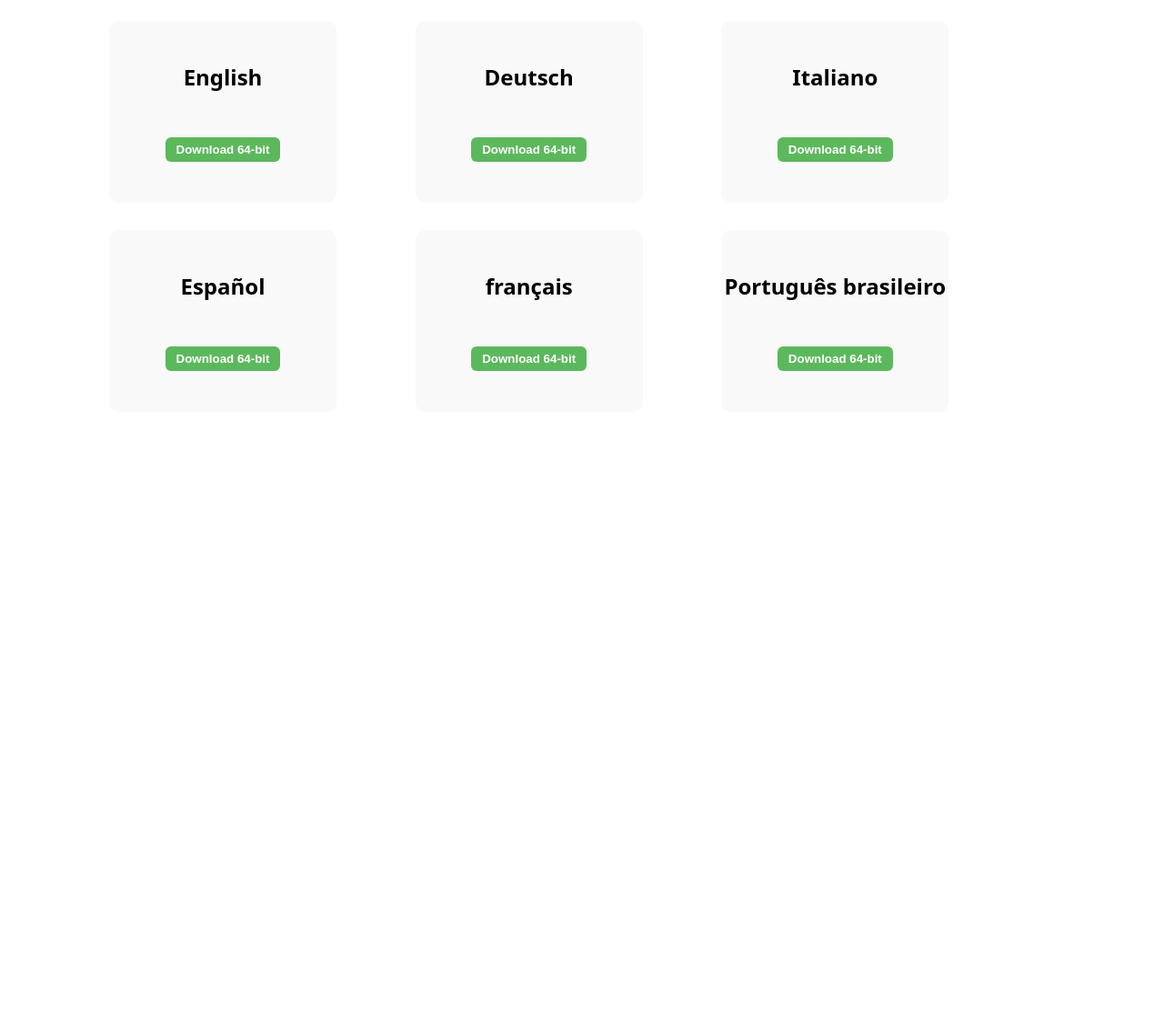
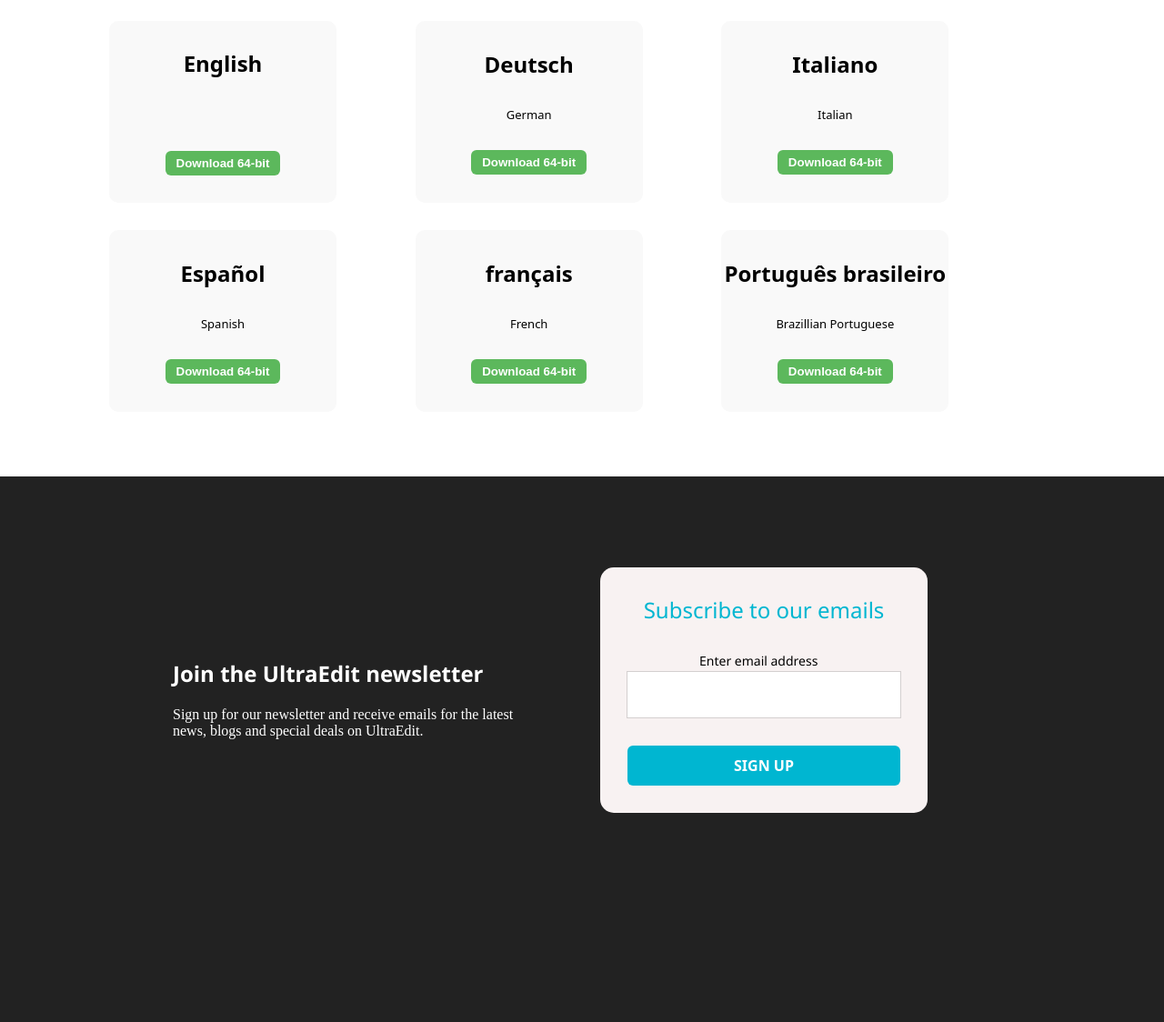
Before and after one commit to Saumya-Jha-07/UI_Clones, a plain HTML site: page UltraEdit/ultraEditUI.html in a window 1280 px wide. Shown: the part 722-1846 px from the top of the page at 91% size. Before the commit the page ends 1175 px from the top, so only its background shows below. Drawn offline with Linux system fonts and the light colour scheme.

Commit message:
newsletter section finished

```diff
--- a/style.css
+++ b/UltraEdit/style.css
@@ -162,7 +162,7 @@
 
   /* text-align: left; */
 
-  gap: 50px;
+  gap: 80px;
   padding-top: 0%;
 }
 
@@ -183,7 +183,7 @@
 
   /* text-align: left; */
 
-  gap: 50px;
+  gap: 30px;
   padding-top: 0%;
 }
 
@@ -204,7 +204,7 @@
 
   /* text-align: left; */
 
-  gap: 50px;
+  gap: 30px;
   padding-top: 0%;
 }
 
@@ -225,7 +225,7 @@
 
   /* text-align: left; */
 
-  gap: 50px;
+  gap: 30px;
   padding-top: 0%;
 }
 
@@ -246,7 +246,7 @@
 
   /* text-align: left; */
 
-  gap: 50px;
+  gap: 30px;
   padding-top: 0%;
 }
 
@@ -267,7 +267,7 @@
 
   /* text-align: left; */
 
-  gap: 50px;
+  gap: 30px;
   padding-top: 0%;
 }
 
@@ -280,3 +280,113 @@
 
   font-weight: 600;
 }
+
+.ppl{
+  font-weight:normal;
+  font-size: small;
+}
+
+.black{
+  background-color: #222;
+  width: 100vw;
+  height: 600px;
+
+  position: relative;
+  top: 500px;
+}
+
+.upper{
+  display: flex;
+  justify-content: center;
+
+}
+
+.signUp-text{
+  color: white;
+  /* background-color: red; */
+
+  position: relative;
+  top: 200px;
+  left: -80px;
+
+  padding-left: 20px;
+}
+
+.signUp-text h2{
+  font-weight:400;
+  font-family: 'Segoe UI', Tahoma, Geneva, Verdana, sans-serif;
+
+  margin-bottom: 20px;
+}
+
+.para{
+  width: 400px;
+  font-family: ui-serif;
+  font-size: 16px;
+  font-weight: 100;
+
+
+}
+
+.signUp-card{
+  display: flex;
+  flex-direction: column;
+  align-items: center;
+  gap: 30px;
+
+  background-color: #f8f2f2;
+  padding: 30px;
+  border: none;
+  border-radius: 15px;
+
+  font-family: 'Segoe UI', Tahoma, Geneva, Verdana, sans-serif;
+
+  width: 300px;
+  height: 210px;
+
+  position: relative;
+  top: 100px;
+  left: -10px;
+}
+
+.subs{
+  color: #00b6d1;
+  font-weight: 400;
+}
+
+.signUp-btn{
+  border: none;
+  border-radius: 6px;
+  background-color: #00b6d1;
+  color: #fff;
+
+  font-weight: bolder;
+  font-size: 16px;
+  font-family: system-ui, -apple-system, BlinkMacSystemFont, 'Segoe UI', Roboto, Oxygen, Ubuntu, Cantarell, 'Open Sans', 'Helvetica Neue', sans-serif;
+
+  width: 300px;
+  height: 90px;
+  padding: 10px;
+
+}
+
+.inp{
+  display: flex;
+  flex-direction: column;
+
+  gap: 2px;
+}
+
+.inp label{
+  font-weight:400;
+  font-size: 14px;
+
+  position: relative;
+  left: 80px;
+}
+
+.inp input{
+  border: 1px solid #d4cfcf;
+  width: 300px;
+  height: 50px;
+}
--- a/ultraEditUI.html
+++ b/UltraEdit/ultraEditUI.html
@@ -200,27 +200,57 @@
         </div>
         <div class="deu">
           <h2>Deutsch</h2>
+          <div class="ppl" >German</div>
           <button class="bit-dnd">Download 64-bit</button>
 
         </div>
         <div class="ita">
           <h2>Italiano</h2>
+          <div class="ppl" >Italian</div>
           <button class="bit-dnd">Download 64-bit</button>
 
         </div>
         <div class="esp">
           <h2>Español</h2>
+          <div class="ppl" >Spanish</div>
           <button class="bit-dnd">Download 64-bit</button>
 
         </div>
         <div class="fran">
           <h2>français</h2>
+          <div class="ppl">French</div>
           <button class="bit-dnd">Download 64-bit</button>
 
         </div>
         <div class="portu">
           <h2>Português brasileiro</h2>
+          <div class="ppl" >Brazillian Portuguese</div>
           <button class="bit-dnd">Download 64-bit</button>
+
+        </div>
+      </section>
+
+
+      <section class="black">
+
+        <div class="upper">
+          <div class="signUp-text">
+            <h2><b>Join the UltraEdit newsletter</b></h2>
+            <p class="para">Sign up for our newsletter and receive emails for the latest news, blogs and special deals on UltraEdit.</p>
+          </div>
+          <div class="signUp-card">
+            <h2 class="subs">Subscribe to our emails</h2>
+
+            <div class="inp">
+              <label for="email">Enter email address</label>
+              <input type="text" id="email">
+            </div>
+            <button class="signUp-btn">SIGN UP</button>
+
+          </div>
+        </div>
+
+        <div class="lower">
 
         </div>
       </section>
```
